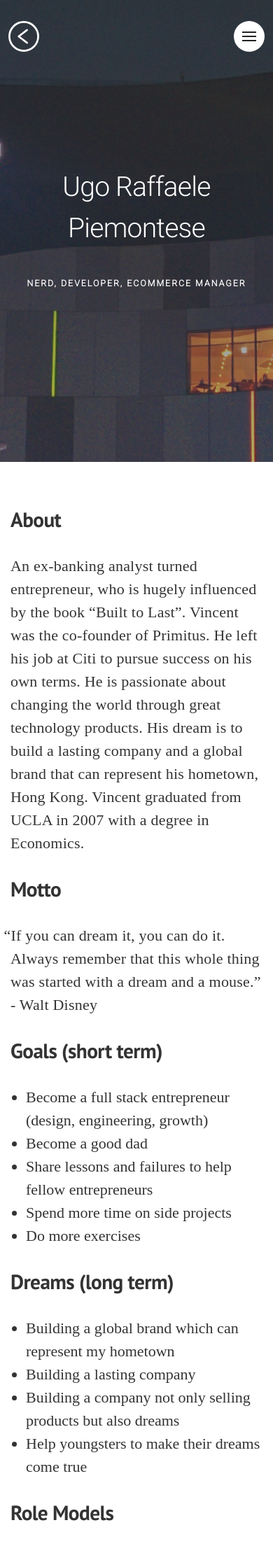
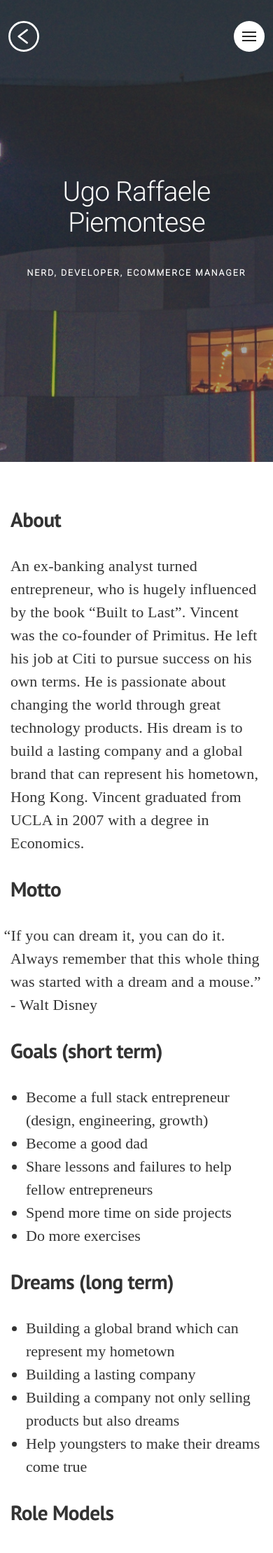
Before and after one commit to UgoRaffaele/ugoraffaele.github.io, a Jekyll site: the page built from about/index.html, in a window 390 px wide. Shown: the top 2219 px of the page at 70% size. Built offline with Jekyll 4.4.1, drawn with Linux system fonts in a browser that asks for light colours; nearby versions of some CDN libraries; some web fonts are replaced; Markdown is read by kramdown in place of the engine named in the settings.

Commit message:
SEO-oriented CSS and tag fixes

```diff
--- a/404.html
+++ b/404.html
@@ -10,7 +10,7 @@
     <div class="section-gradient"></div>
     <div class="section-title is-darkBackgrounded u-tableCell u-verticalAlignMiddle">
       <div class="container">
-        <h2>Error 404</h2>
+        <h1>Error 404</h1>
         <div class="postMeta-wrapper">
           <ul class="postMeta">
             <li class="postMeta-author">
--- a/_layouts/post.html
+++ b/_layouts/post.html
@@ -23,7 +23,7 @@
     "></div>
     <div class="section-title is-darkBackgrounded u-tableCell u-verticalAlignMiddle">
       <div class="container">
-        <h2>{{ page.title }}</h2>
+        <h1>{{ page.title }}</h1>
         <div class="postMeta-wrapper">
           <ul class="postMeta">
             <li class="postMeta-datetime">
--- a/_scss/_content.scss
+++ b/_scss/_content.scss
@@ -317,6 +317,11 @@
 .section--prePost .section-title h2 {
   margin: $leading auto 0;
   display: inline-block;
+
+  @media (max-width: $screen-xs-max) {
+    font-size: 1.33 * $scale * 1rem;
+    line-height: 1.33 * $leading;
+  }
 }
 
 .section--prePost,
--- a/about/index.html
+++ b/about/index.html
@@ -10,7 +10,7 @@
     <div class="section-gradient"></div>
     <div class="section-title is-darkBackgrounded u-tableCell u-verticalAlignMiddle">
       <div class="container">
-        <h2>Ugo Raffaele Piemontese</h2>
+        <h1>Ugo Raffaele Piemontese</h1>
         <div class="postMeta-wrapper">
           <ul class="postMeta">
             <li class="postMeta-author">
--- a/assets/css/main.css
+++ b/assets/css/main.css
@@ -346,12 +346,9 @@
 }
 
 h3 {
-  /* font-size: 1.33 * $scale * 1rem;
-  line-height: 1.34 * $leading;
-  margin-top: 1.33 * $leading; */
-  font-size: 1.777rem;
-  line-height: 2.18rem;
-  margin-top: 1.7rem;
+  font-size: 1.77289rem;
+  line-height: 1.995rem;
+  margin-top: 1.995rem;
 }
 
 h4 {
@@ -1763,15 +1760,22 @@
   text-align: center;
 }
 
-.section-title h2,
+.section-title h1,
 .section-title h4 {
   margin-top: 0;
 }
 
+.section-title h1 {
+  font-family: "Roboto", sans-serif;
+  font-size: 2.666rem;
+  line-height: 3rem;
+  font-weight: 300;
+}
+
 @media (max-width: 767px) {
-  .section-title h2 {
-    font-size: 1.777rem;
-    line-height: 1.5;
+  .section-title h1 {
+    font-size: 1.77289rem;
+    line-height: 1.995rem;
   }
 }
 
@@ -2188,6 +2192,13 @@
   display: inline-block;
 }
 
+@media (max-width: 767px) {
+  .section--prePost .section-title h2 {
+    font-size: 1.77289rem;
+    line-height: 1.995rem;
+  }
+}
+
 .section--prePost,
 .section--prePost .section-backgroundImage {
   height: 16.5rem;
```
Also changed, not shown: _scss/_hero.scss (+8 -4 lines), _scss/_typography.scss (+3 -6 lines), assets/css/main.min.css.
